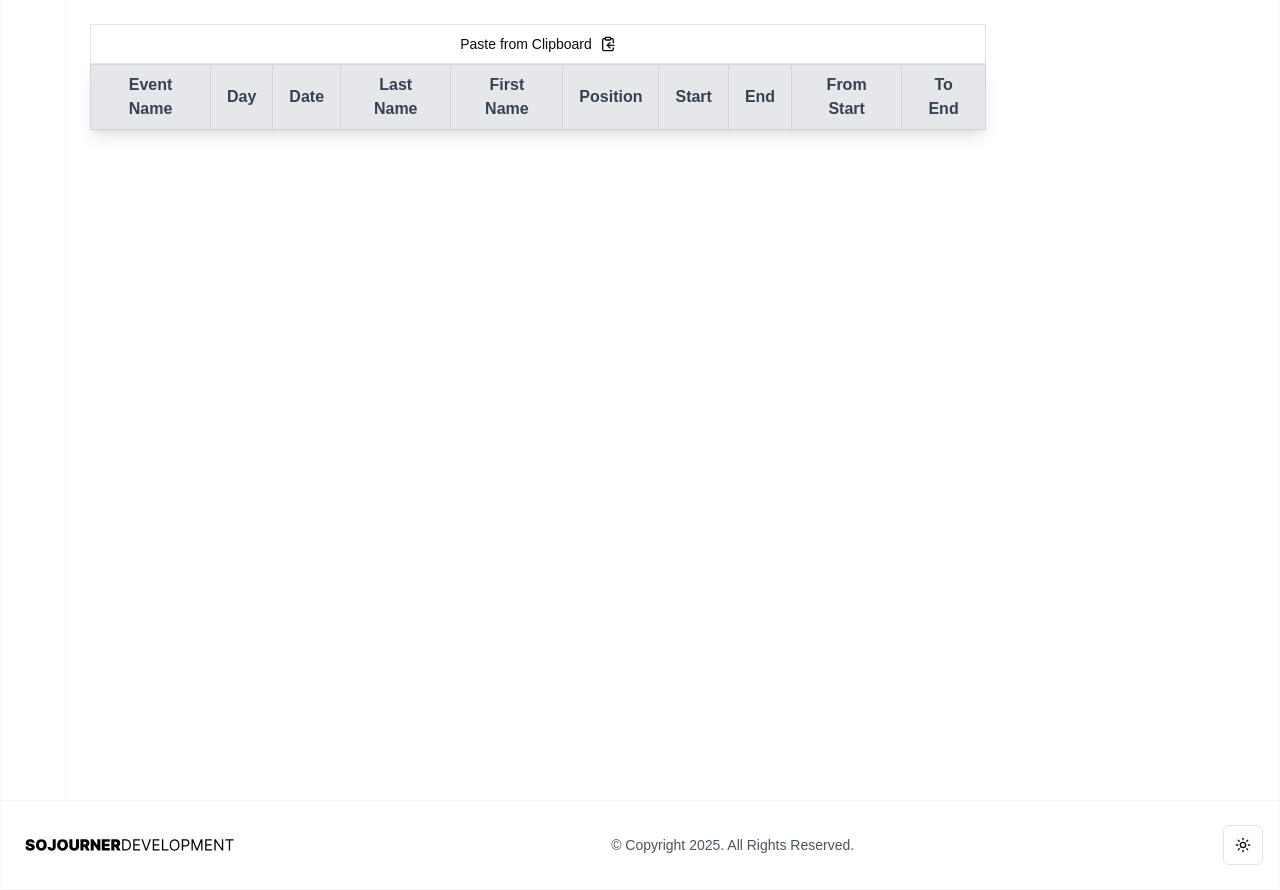
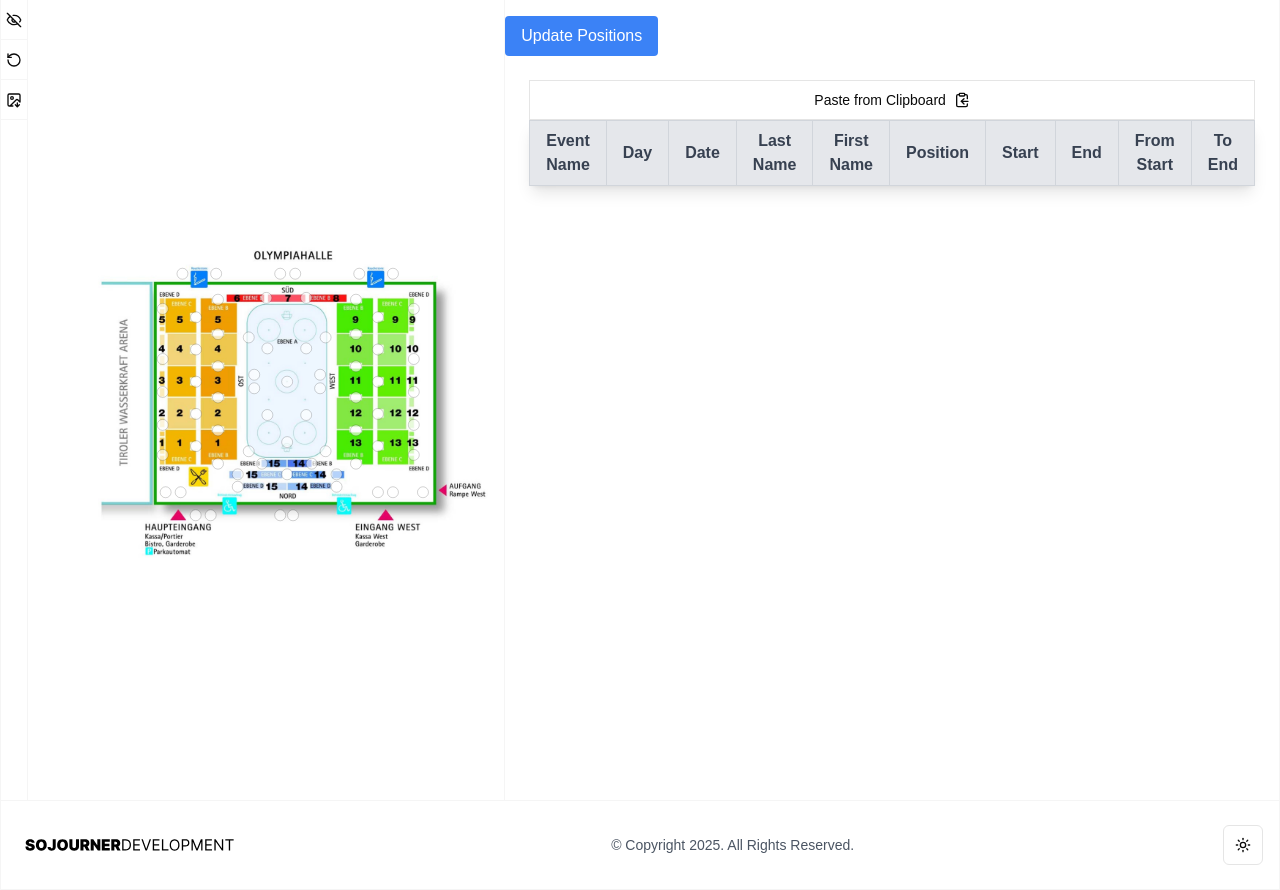
Before and after one commit to SojournerDevelopment/tools, a Next.js app: page /owi-planner/clipboard in a window 1280 px wide. Built offline with nearby package versions, Linux system fonts and the light colour scheme.

Commit message:
Test clipboard import

```diff
--- a/package.json
+++ b/package.json
@@ -9,6 +9,7 @@
     "lint": "next lint"
   },
   "dependencies": {
+    "@dnd-kit/core": "^6.3.1",
     "@radix-ui/react-dropdown-menu": "^2.1.2",
     "@radix-ui/react-slot": "^1.1.0",
     "@radix-ui/react-tooltip": "^1.1.4",
@@ -20,6 +21,7 @@
     "next": "15.0.4",
     "next-themes": "^0.4.4",
     "react": "^19.0.0",
+    "react-dnd": "^16.0.1",
     "react-dom": "^19.0.0",
     "tailwind-merge": "^2.5.5",
     "tailwindcss-animate": "^1.0.7"
--- a/src/app/owi-planner/clipboard/page.tsx
+++ b/src/app/owi-planner/clipboard/page.tsx
@@ -1,26 +1,104 @@
 "use client";
+import {useRef, useState} from "react";
+import {toPng} from "html-to-image";
+import SvgPlan from "@/components/owi-planner/svg-plan";
+import {Button} from "@/components/ui/button";
+import {EyeClosed, EyeOff, ImageDown, RotateCcw} from "lucide-react";
+import {Tooltip, TooltipContent, TooltipProvider, TooltipTrigger} from "@/components/ui/tooltip";
 import Background from "@/components/owi-planner/background";
 import {ModeToggle} from "@/components/theme-toggle";
 import ClipboardParser from "@/components/owi-planner/clipboard-parser";
-import {TooltipProvider} from "@/components/ui/tooltip";
 import nextConfig from "../../../../next.config";
 
 export default function Index() {
+    const [hideUnused, setHideUnused] = useState(false);
+    const svgPlanRef = useRef<any>(null);
+
+    const [availablePositions, setAvailablePositions] = useState<string[]>([]);
+
+    const updateAvailablePositions = () => {
+        if (svgPlanRef.current) {
+            const placeholders = svgPlanRef.current.getAvailablePlaceholders();
+            setAvailablePositions(placeholders.map((p) => p.name as string));
+        }
+    };
+
+    const resetPlaceholders = () => {
+        if (svgPlanRef.current) {
+            svgPlanRef.current.resetAllPlaceholders();
+        }
+    };
+
+    const handleDownload = () => {
+        const svgElement = document.getElementById("svg-plan");
+        if (svgElement) {
+            toPng(svgElement)
+                .then((dataUrl) => {
+                    const link = document.createElement("a");
+                    link.href = dataUrl;
+                    link.download = "plan.png";
+                    document.body.appendChild(link);
+                    link.click();
+                    document.body.removeChild(link);
+                })
+                .catch((error) => {
+                    console.error("Error generating PNG:", error);
+                });
+        }
+    };
 
     return (
         <main>
             <TooltipProvider>
                 <Background>
-                    <div className="lg:container mx-auto flex justify-stretch min-h-screen">
-                        <div className="border-r bg-background lg:w-full flex flex-col lg:flex-row justify-stretch border-muted border-l">
+                    <div className="lg:container mx-auto flex justify-stretch max-h-screen min-h-screen h-screen">
+                        <div
+                            className="border-r bg-background lg:w-full flex flex-col lg:flex-row justify-stretch border-muted border-l">
                             <div className="lg:w-16 bg-background">
                                 <div
                                     className={"flex-row lg:flex-col justify-self-center lg:justify-self-auto justify-stretch"}>
-
+                                    <Tooltip>
+                                        <TooltipTrigger asChild>
+                                            <Button className={"rounded-none border-b border-muted"} variant={"ghost"}
+                                                    size={"block"} onClick={() => setHideUnused(!hideUnused)}>
+                                                {hideUnused ? <EyeClosed/> : <EyeOff/>}
+                                            </Button>
+                                        </TooltipTrigger>
+                                        <TooltipContent>
+                                            <p>{hideUnused ? "Show all positions" : "Hide unused positions"}</p>
+                                        </TooltipContent>
+                                    </Tooltip>
+                                    <Tooltip>
+                                        <TooltipTrigger asChild>
+                                            <Button className={"rounded-none border-b border-muted"} variant={"ghost"}
+                                                    size={"block"} onClick={resetPlaceholders}><RotateCcw/></Button>
+                                        </TooltipTrigger>
+                                        <TooltipContent>
+                                            <p>Reset all positions</p>
+                                        </TooltipContent>
+                                    </Tooltip>
+                                    <Tooltip>
+                                        <TooltipTrigger asChild>
+                                            <Button className={"rounded-none border-b border-muted"} variant={"ghost"}
+                                                    size={"block"} onClick={handleDownload}><ImageDown/></Button>
+                                        </TooltipTrigger>
+                                        <TooltipContent>
+                                            <p>Download as PNG</p>
+                                        </TooltipContent>
+                                    </Tooltip>
                                 </div>
                             </div>
                             <div className="border-muted border-l">
-                                <ClipboardParser />
+                                <SvgPlan ref={svgPlanRef} hideUnused={hideUnused}/>
+                            </div>
+                            <div className="border-muted border-l">
+                                <button
+                                    className="bg-blue-500 text-white px-4 py-2 rounded mt-4"
+                                    onClick={updateAvailablePositions}
+                                >
+                                    Update Positions
+                                </button>
+                                <ClipboardParser availablePositions={availablePositions}/>
                             </div>
                         </div>
                     </div>
--- a/src/components/owi-planner/clipboard-parser.tsx
+++ b/src/components/owi-planner/clipboard-parser.tsx
@@ -15,9 +15,20 @@
     toEnd: string;
 }
 
+interface ClipboardParserProps {
+    availablePositions: string[];
+}
 
-const ClipboardParser = () => {
+const ClipboardParser: React.FC<ClipboardParserProps> = ({ availablePositions }) => {
     const [parsedData, setParsedData] = useState<EventData[]>([]);
+
+    const handlePositionChange = (rowIndex: number, newPosition: string) => {
+        setParsedData((prevData) =>
+            prevData.map((data, index) =>
+                index === rowIndex ? { ...data, position: newPosition } : data
+            )
+        );
+    };
 
     const handlePasteFromClipboard = async () => {
         try {
@@ -84,7 +95,23 @@
                         <td className="border border-gray-300 px-4 py-2">{data.date}</td>
                         <td className="border border-gray-300 px-4 py-2">{data.lastName}</td>
                         <td className="border border-gray-300 px-4 py-2">{data.firstName}</td>
-                        <td className="border border-gray-300 px-4 py-2">{data.position}</td>
+                        <td className="border border-gray-300 px-4 py-2">
+                            {data.position || (
+                                <select
+                                    onChange={(e) => handlePositionChange(index, e.target.value)}
+                                    defaultValue=""
+                                >
+                                    <option value="" disabled>
+                                        Select Position
+                                    </option>
+                                    {availablePositions.map((pos, i) => (
+                                        <option key={i} value={pos}>
+                                            {pos}
+                                        </option>
+                                    ))}
+                                </select>
+                            )}
+                        </td>
                         <td className="border border-gray-300 px-4 py-2">{data.start}</td>
                         <td className="border border-gray-300 px-4 py-2">{data.end}</td>
                         <td className="border border-gray-300 px-4 py-2">{data.fromStart}</td>
--- a/src/components/owi-planner/svg-plan.tsx
+++ b/src/components/owi-planner/svg-plan.tsx
@@ -222,6 +222,10 @@
             });
         };
 
+        const getAvailablePlaceholders = () => {
+            return placeholders.filter((placeholder) => placeholder.number === null && placeholder.name);
+        };
+
         // Expose methods to the parent via the ref
         useImperativeHandle(ref, () => ({
             resetAllPlaceholders() {
@@ -233,6 +237,7 @@
                 );
                 setCounter(0);
             },
+            getAvailablePlaceholders, // Provide this method to parent
             logCurrentState() {
                 console.log("Placeholders:", placeholders);
                 console.log("Counter:", counter);
```
Also changed, not shown: 1 other file (tests, documents, lock files or other folders).
